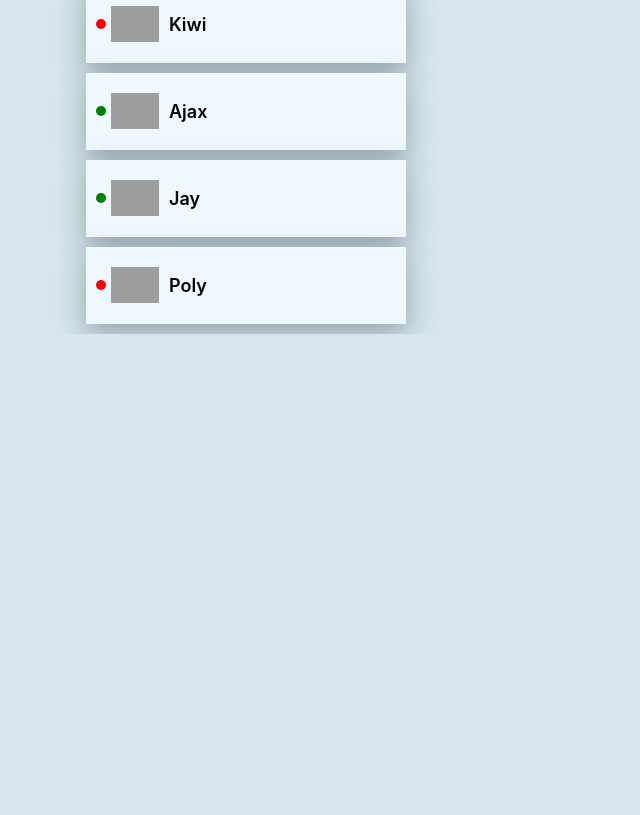
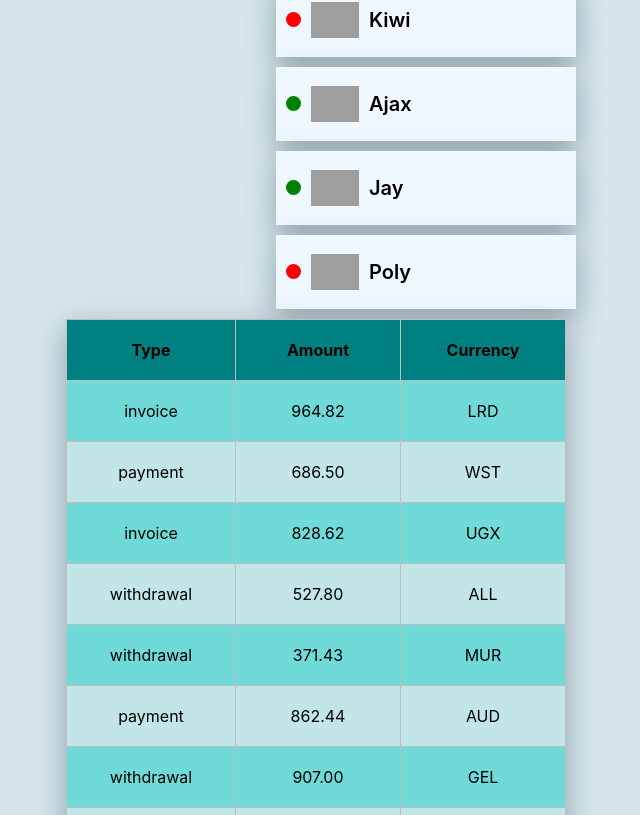
Before and after one commit to ElenaAlexk/goit-react-hw-01-components, a React (Create React App) app: page / in a window 1280 px wide. Shown: the part 665-1480 px from the top of the page, without its empty margins (234-874 px from the left). Before the commit the page ends 999 px from the top, so only its background shows below. Built offline with nearby package versions, Linux system fonts and the light colour scheme; grey boxes are pictures that could not be loaded.

Commit message:
Create files TransactionHistory

```diff
--- a/src/components/App.jsx
+++ b/src/components/App.jsx
@@ -8,6 +8,8 @@ import Statistics from './Statistics/Statistics';
 import data from '../data/data.json';
 import FriendList from './FriendList/FriendList';
 import friends from '../data/friends.json';
+import TransactionHistory from './TransactionHistory/TransactionHistory';
+import transactions from '../data/transactions.json';
 
 export default function App() {
   return (
@@ -23,6 +25,7 @@ export default function App() {
       />
       <Statistics title="Upload stats" stats={data} />
       <FriendList friends={friends} />
+      <TransactionHistory items={transactions} />
     </div>
   );
 }
--- a/src/components/FriendList/FriendList.module.css
+++ b/src/components/FriendList/FriendList.module.css
@@ -2,34 +2,35 @@
   list-style: none;
   margin: 0 auto;
   padding-top: 30px;
-  padding-left: 320px;
   text-align: center;
+  width: 300px;
 }
 .item {
   display: flex;
   align-items: center;
   margin-bottom: 10px;
-  padding: 10px;
-  width: 300px;
+  padding: 5px;
   background-color: aliceblue;
   box-shadow: 0px 10px 30px rgba(63 77 93 / 45%);
 }
 .name {
   padding-left: 10px;
   font-weight: 600;
-  font-size: 18px;
+  font-size: 20px;
 }
 .Online {
-  width: 10px;
-  height: 10px;
+  width: 15px;
+  height: 15px;
   border-radius: 50%;
-  margin-right: 5px;
+  margin-right: 10px;
+  margin-left: 5px;
   background-color: green;
 }
 .Offline {
-  width: 10px;
-  height: 10px;
+  width: 15px;
+  height: 15px;
   border-radius: 50%;
-  margin-right: 5px;
+  margin-right: 10px;
+  margin-left: 5px;
   background-color: red;
 }
--- a/src/components/Statistics/Statistics.jsx
+++ b/src/components/Statistics/Statistics.jsx
@@ -3,14 +3,14 @@ import css from './Statistics.module.css';
 
 export default function Statistics({ title, stats }) {
   return (
-    <section class={css.statistics}>
-      {title && <h2 class={css.title}>{title}</h2>}
+    <section className={css.statistics}>
+      {title && <h2 className={css.title}>{title}</h2>}
 
-      <ul class={css.list}>
+      <ul className={css.list}>
         {stats.map(stat => (
-          <li key={stat.id} class={css.item}>
-            <span class={css.label}>{stat.label}</span>
-            <span class={css.percentage}>{stat.percentage}%</span>
+          <li key={stat.id} className={css.item}>
+            <span className={css.label}>{stat.label}</span>
+            <span className={css.percentage}>{stat.percentage}%</span>
           </li>
         ))}
       </ul>
--- a/src/components/Statistics/Statistics.module.css
+++ b/src/components/Statistics/Statistics.module.css
@@ -2,6 +2,7 @@
   margin: 0 auto;
   width: 300px;
   text-align: center;
+  box-shadow: 0px 10px 30px rgba(63 77 93 / 45%);
 }
 
 .title {
--- /dev/null
+++ b/src/components/TransactionHistory/TransactionHistory.jsx
@@ -0,0 +1,34 @@
+import PropTypes from 'prop-types';
+import css from './TransactionHistory.module.css';
+
+export default function TransactionHistory({ items }) {
+  return (
+    <table className={css.transaction}>
+      <thead className={css.label}>
+        <tr className={css.row}>
+          <th className={css.colom}>Type</th>
+          <th>Amount</th>
+          <th>Currency</th>
+        </tr>
+      </thead>
+
+      <tbody>
+        {items.map(({ id, type, amount, currency }) => (
+          <tr key={id}>
+            <td>{type}</td>
+            <td>{amount}</td>
+            <td>{currency}</td>
+          </tr>
+        ))}
+      </tbody>
+    </table>
+  );
+}
+TransactionHistory.propTypes = {
+  items: PropTypes.shape({
+    id: PropTypes.string.isRequired,
+    type: PropTypes.string.isRequired,
+    amount: PropTypes.string.isRequired,
+    currency: PropTypes.string.isRequired,
+  }),
+};
--- /dev/null
+++ b/src/components/TransactionHistory/TransactionHistory.module.css
@@ -0,0 +1,37 @@
+.transaction {
+  table-layout: fixed;
+  width: 500px;
+  margin-left: 300px;
+  margin-bottom: 20px;
+  border-collapse: collapse;
+  box-shadow: 0px 10px 30px rgba(63 77 93 / 45%);
+}
+thead th:nth-child(1) {
+  width: 34%;
+}
+
+thead th:nth-child(2) {
+  width: 33%;
+}
+
+thead th:nth-child(3) {
+  width: 33%;
+}
+th,
+td {
+  padding: 20px;
+  border: 1px solid rgb(190, 190, 190);
+}
+thead {
+  background-color: teal;
+}
+td {
+  text-align: center;
+}
+tbody tr:nth-child(odd) {
+  background-color: #6fdad7;
+}
+
+tbody tr:nth-child(even) {
+  background-color: #b9e5e7a6;
+}
--- /dev/null
+++ b/src/data/transactions.json
@@ -0,0 +1,122 @@
+[
+  {
+    "id": "1e0700a2-5183-4291-85cc-2065a036a683",
+    "type": "invoice",
+    "amount": "964.82",
+    "currency": "LRD"
+  },
+  {
+    "id": "a30f821b-4d25-4ff0-abdd-e340b3f0dd2b",
+    "type": "payment",
+    "amount": "686.50",
+    "currency": "WST"
+  },
+  {
+    "id": "44dca67a-8e5a-4798-bf8e-b15efd4e1abd",
+    "type": "invoice",
+    "amount": "828.62",
+    "currency": "UGX"
+  },
+  {
+    "id": "ea8ed3dc-2b68-4a53-905a-53ecb0adef33",
+    "type": "withdrawal",
+    "amount": "527.80",
+    "currency": "ALL"
+  },
+  {
+    "id": "ea76146a-0b00-4b80-bc02-a8c822176712",
+    "type": "withdrawal",
+    "amount": "371.43",
+    "currency": "MUR"
+  },
+  {
+    "id": "63ca02f9-d637-46b5-9237-f3b24425e029",
+    "type": "payment",
+    "amount": "862.44",
+    "currency": "AUD"
+  },
+  {
+    "id": "ed0263e8-59a5-4bf1-87e0-2bb88e53dc34",
+    "type": "withdrawal",
+    "amount": "907.00",
+    "currency": "GEL"
+  },
+  {
+    "id": "6013bad0-750c-4691-8bc2-d8f2b43969c4",
+    "type": "withdrawal",
+    "amount": "352.52",
+    "currency": "UGX"
+  },
+  {
+    "id": "252c7be4-8b06-4fa7-8d42-61fb835b70d5",
+    "type": "payment",
+    "amount": "388.98",
+    "currency": "TOP"
+  },
+  {
+    "id": "4eaab41b-b967-40ac-82ed-85fc66f646f1",
+    "type": "deposit",
+    "amount": "103.10",
+    "currency": "BWP"
+  },
+  {
+    "id": "9648a350-8469-42d5-8bf3-18090de5fe67",
+    "type": "withdrawal",
+    "amount": "322.32",
+    "currency": "MRO"
+  },
+  {
+    "id": "9c5c25fb-1a95-4b2f-8d1f-4c4426d677cc",
+    "type": "invoice",
+    "amount": "14.79",
+    "currency": "PYG"
+  },
+  {
+    "id": "43ef232c-80e9-4d6f-b48a-b22405620de3",
+    "type": "payment",
+    "amount": "904.86",
+    "currency": "CHF"
+  },
+  {
+    "id": "5161682e-e620-4019-ab0a-24ceb10fbd20",
+    "type": "withdrawal",
+    "amount": "307.08",
+    "currency": "NOK"
+  },
+  {
+    "id": "7b119d71-42e6-4c42-a141-6818b07bb9ff",
+    "type": "invoice",
+    "amount": "275.07",
+    "currency": "AWG"
+  },
+  {
+    "id": "a4f65722-65c4-4c28-b1f4-b8ed988bb205",
+    "type": "deposit",
+    "amount": "213.10",
+    "currency": "STD"
+  },
+  {
+    "id": "c6e5784b-0ca3-48d6-86e5-b5128af5a523",
+    "type": "invoice",
+    "amount": "116.11",
+    "currency": "CUP CUC"
+  },
+  {
+    "id": "c9ebed6a-3a02-4b49-ac0d-0534b51f2bfd",
+    "type": "invoice",
+    "amount": "878.67",
+    "currency": "HKD"
+  },
+  {
+    "id": "a4a98b0e-b22c-438b-9f83-de2df52110c8",
+    "type": "invoice",
+    "amount": "725.03",
+    "currency": "UYU UYI"
+  },
+  {
+    "id": "b39bfa7a-0166-4c47-94d6-87d20590f746",
+    "type": "payment",
+    "amount": "405.45",
+    "currency": "MDL"
+  }
+]
```
